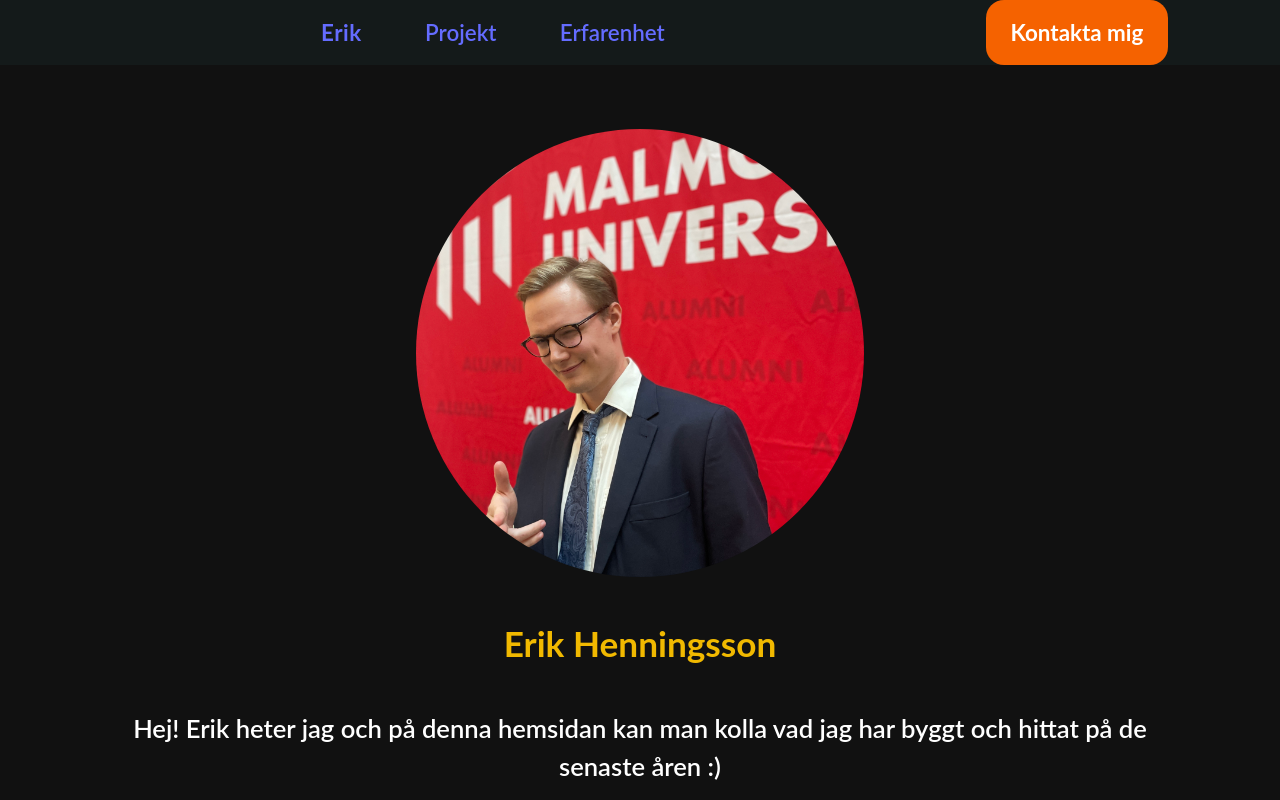
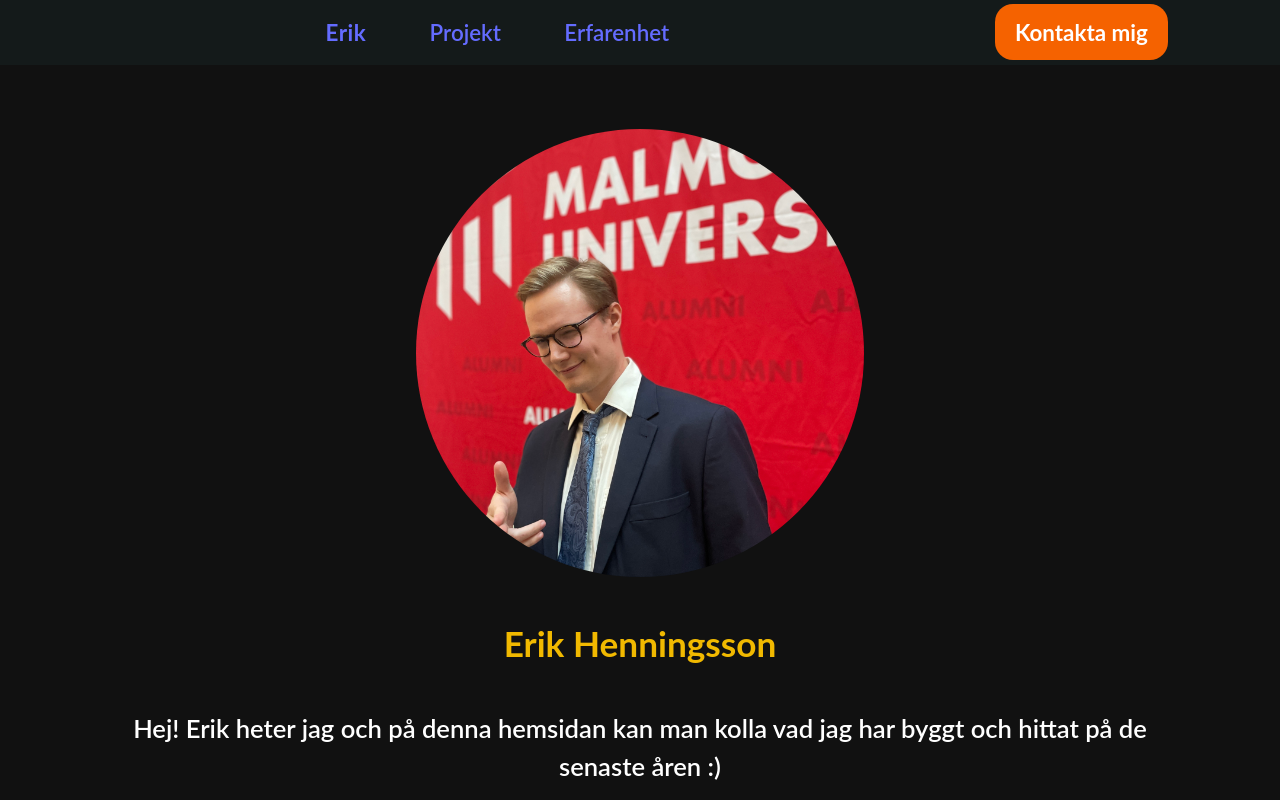
Before and after one commit to Godisstrut/Portfolio, a React (Vite) app in the folder portfolio/: page / in a window 1280 px wide. Shown: the top 800 px of the page. Built offline with nearby package versions, Linux system fonts and the light colour scheme.

Commit message:
Update header button
Small styling update

```diff
--- a/portfolio/src/Components/Header.css
+++ b/portfolio/src/Components/Header.css
@@ -47,7 +47,7 @@
     font-size: 1.4em;
     color: #fff;
     text-decoration: none;
-    padding: 0.7em 1.1em;
+    padding: 0.5em 0.9em;
     background-color: #f56200;
     border-radius: 18px;
     transition: 0.3s ease;
```
